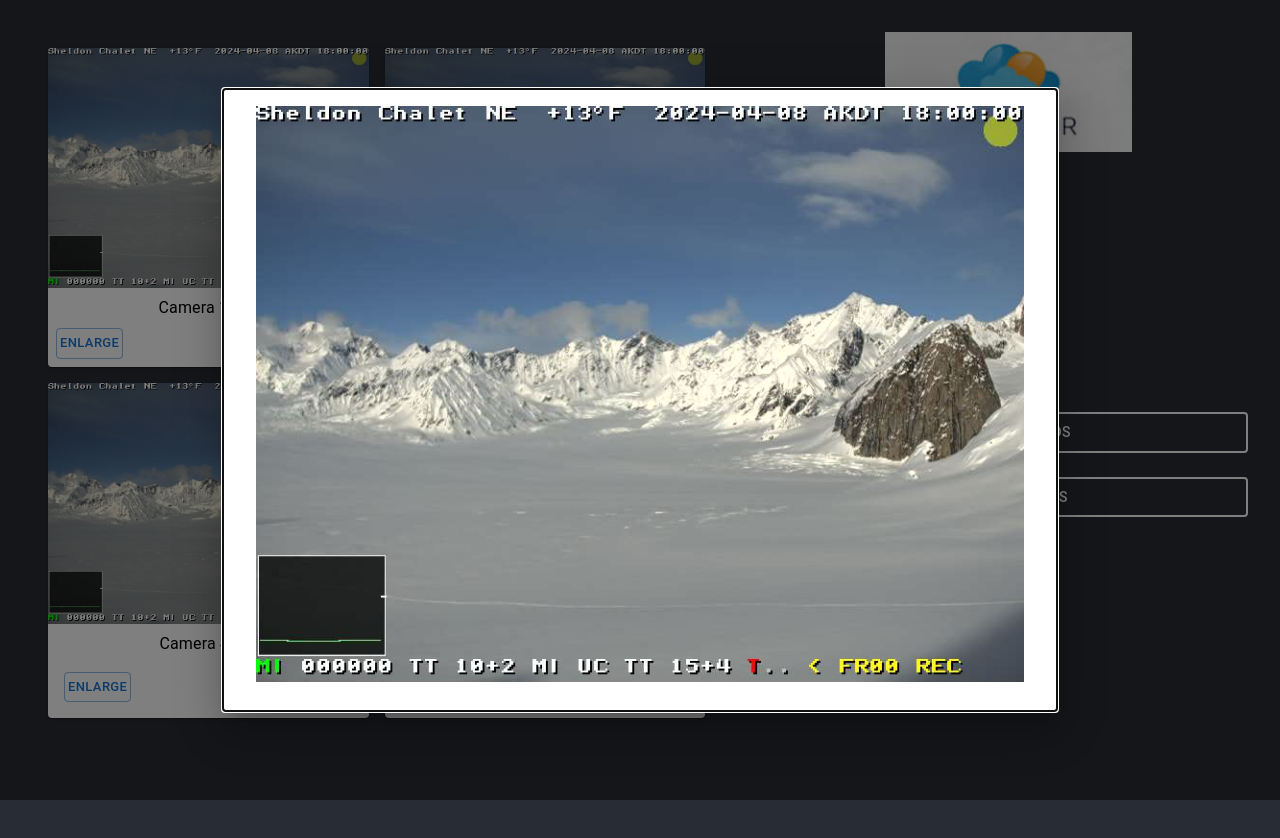
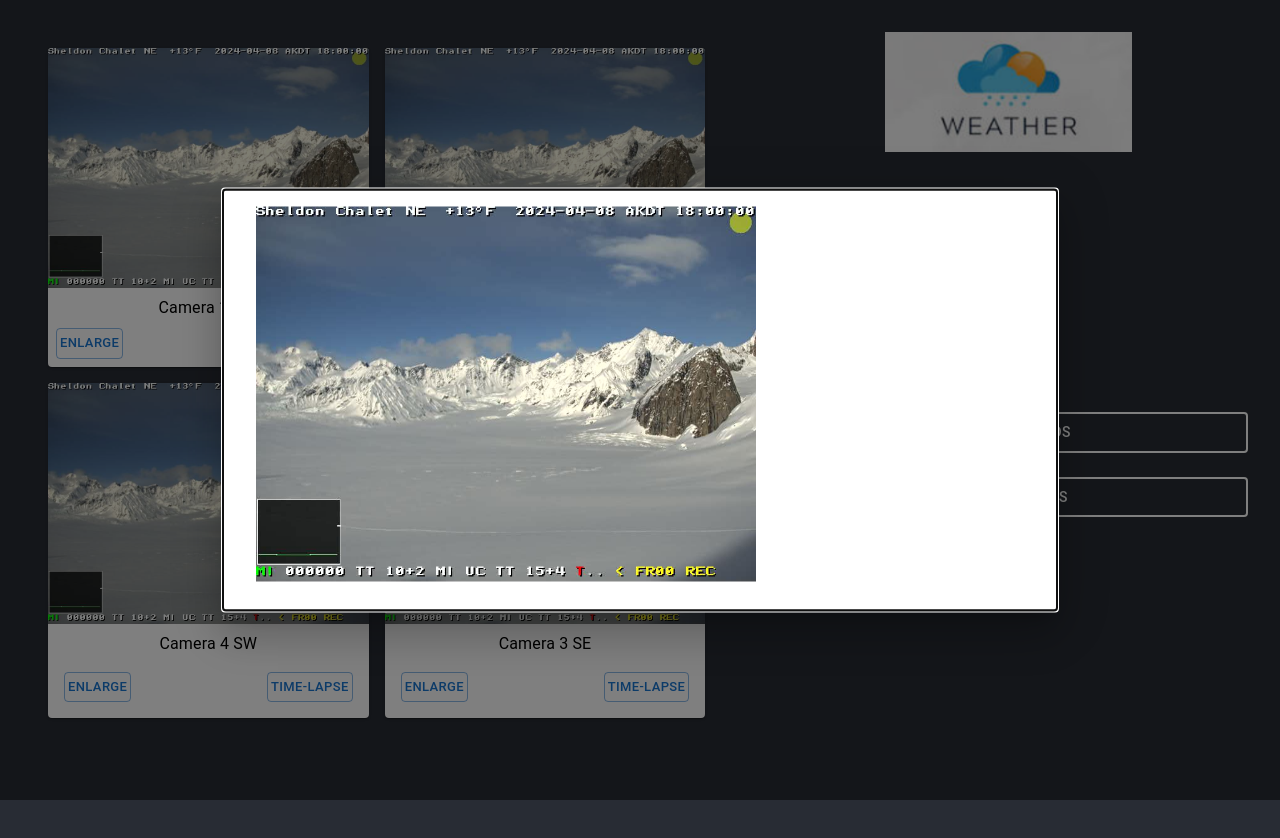
Before and after one commit to stelianrosca618/wxweb-app, a React (Create React App) app: page / in a window 1280 px wide. Both pictures are taken after a click on the picture 208 px from the left and 168 px from the top of the page. Shown: the top 838 px of the page. Built offline with nearby package versions, Linux system fonts and the light colour scheme; no server answers.

Commit message:
modal Image size

```diff
--- a/src/Pages/Home/home.js
+++ b/src/Pages/Home/home.js
@@ -246,7 +246,7 @@ export const Home = () => {
         aria-describedby="keep-mounted-modal-description"
       >
         <Box sx={style}>
-          <img style={{width: '100%'}} src={testImg} />
+          <img style={{maxWidth: '500px'}} src={testImg} />
         </Box>
       </Modal>
     </div>
```
